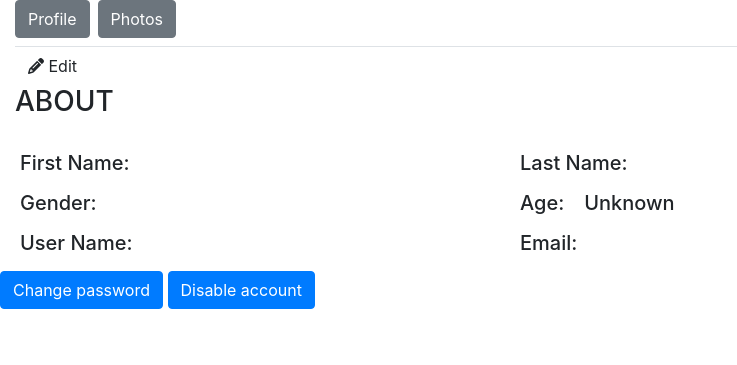
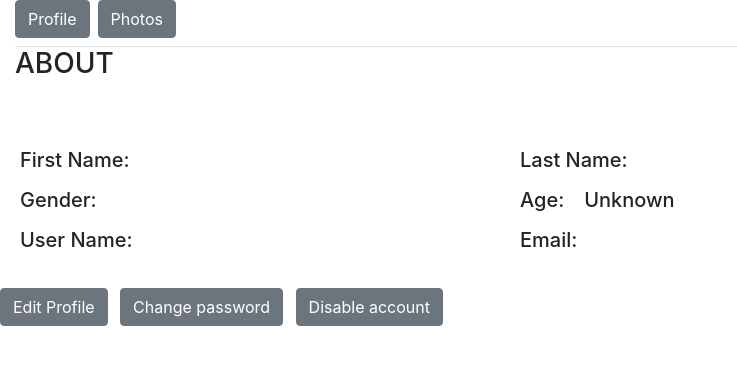
Before and after one commit to idfinternship/project-c, a Django app: template profiles/templates/profile/profile.html in a window 1280 px wide. Shown: the part 72-437 px from the top of the page, without its empty margins (0-737 px from the left). Run offline with Django 3.2, Linux system fonts and the light colour scheme; the template is opened without the code that fills it, so the values that code supplies are empty; some libraries are stand-ins or nearby versions.

Commit message:
Updated profile frontend

```diff
--- a/profiles/templates/profile/profile.html
+++ b/profiles/templates/profile/profile.html
@@ -8,25 +8,20 @@ Profile
 
 {% block content %}
 
-
-    <div class="col-sm">
+    <div class="col-sm" style="padding-bottom:20px">
                 <div class="tabs widget">
   <ul class="nav nav-tabs widget">
-      <li class="active"> <a data-toggle="tab" href="#profile-tab"><button class="mb-2 mr-2 btn btn-shadow btn-secondary">Profile</button><span class="menu-active"></span> </a></li>
-      <li class=""> <a data-toggle="tab" href="#photos-tab"><button class="mb-2 mr-2 btn btn-shadow btn-secondary"> Photos</button> <span class="menu-active"></span> </a></li>
+      <li class="active"> <a data-toggle="tab" href="#profile-tab" class="mb-2 mr-2 btn btn-shadow btn-secondary">Profile<span class="menu-active"></span> </a></li>
+      <li class=""> <a data-toggle="tab" href="#photos-tab" class="mb-2 mr-2 btn btn-shadow btn-secondary"> Photos<span class="menu-active"></span> </a></li>
   </ul>
 
   <div class="tab-content">
 {# PROFILE INFO BELOW #}
     <div id="profile-tab" class="tab-pane active">
       <div class="pd-20">
-          {% if searched_user.username == current_user.username %}
-            <div class="vd_info tr"> <a class="btn vd_btn btn-xs vd_bg-yellow"> <i class="fa fa-pencil append-icon"></i> Edit </a> </div>
-          {% endif %}
-
-        <h3 class="mgbt-xs-15 mgtp-10 font-semibold"><i class="icon-user mgr-10 profile-icon"></i> ABOUT</h3>
+        <h3 class="mgbt-xs-15 mgtp-10 font-semibold" style="padding-bottom: 15px"><i class="icon-user mgr-10 profile-icon"></i> ABOUT</h3>
            <img src="{{ searched_user.userprofile.icon.url }}" style="border-radius:15%; width: 150px;">
-        <div class="row" style="width: 1000px">
+        <div class="row" style="width: 1000px; padding-top: 20px">
           <div class="col-sm-6">
             <div class="row mgbt-xs-0">
               <label class="col-xs-5 control-label" style="padding-right:20px; padding-left: 20px"> <h5>First Name:</h5></label>
@@ -87,13 +82,8 @@ Profile
                 {% endif %}
             </div>
           </div>
-
-
-
-
         </div>
       </div>
-      <!-- pd-20 -->
     </div>
 {# PHOTOS BELOW #}
     <div id="photos-tab" class="tab-pane">
@@ -116,8 +106,9 @@ Profile
 </div>
 
     {% if searched_user.username == current_user.username %}
-<a class="btn btn-primary" href="{% url 'profiles:change_password' %}">Change password</a>
-<a class="btn btn-primary" href="{% url 'accounts:delete_acc' %}">Disable account</a>
+        <a class="mb-2 mr-2 btn btn-shadow btn-secondary" href="{% url 'profiles:profile_edit' %}">Edit Profile</a>
+        <a class="mb-2 mr-2 btn btn-shadow btn-secondary" href="{% url 'profiles:change_password' %}">Change password</a>
+    <a class="mb-2 mr-2 btn btn-shadow btn-secondary" href="{% url 'accounts:delete_acc' %}">Disable account</a>
 {% else %}
      <div class="mt-2">
           <a class="btn btn-secondary" href="{% url 'profiles:friends' searched_user.username %}">{{ searched_user.username }}'s friend list</a>
```
Also changed, not shown: profiles/media/photos/gallery/800x800-redlines-1.jpg (added), profiles/media/photos/gallery/Mocha.Cotton.full.1742957.jpg (added), profiles/media/photos/gallery/download_1_Ux3xn5m.jpg (added), profiles/media/photos/gallery/download_2_kU5dfXu.jpg (added), profiles/media/photos/gallery/download_3.jpg (added), profiles/media/photos/gallery/download_4.jpg (added), profiles/media/photos/gallery/download_DRftIqg.jpg (added).
